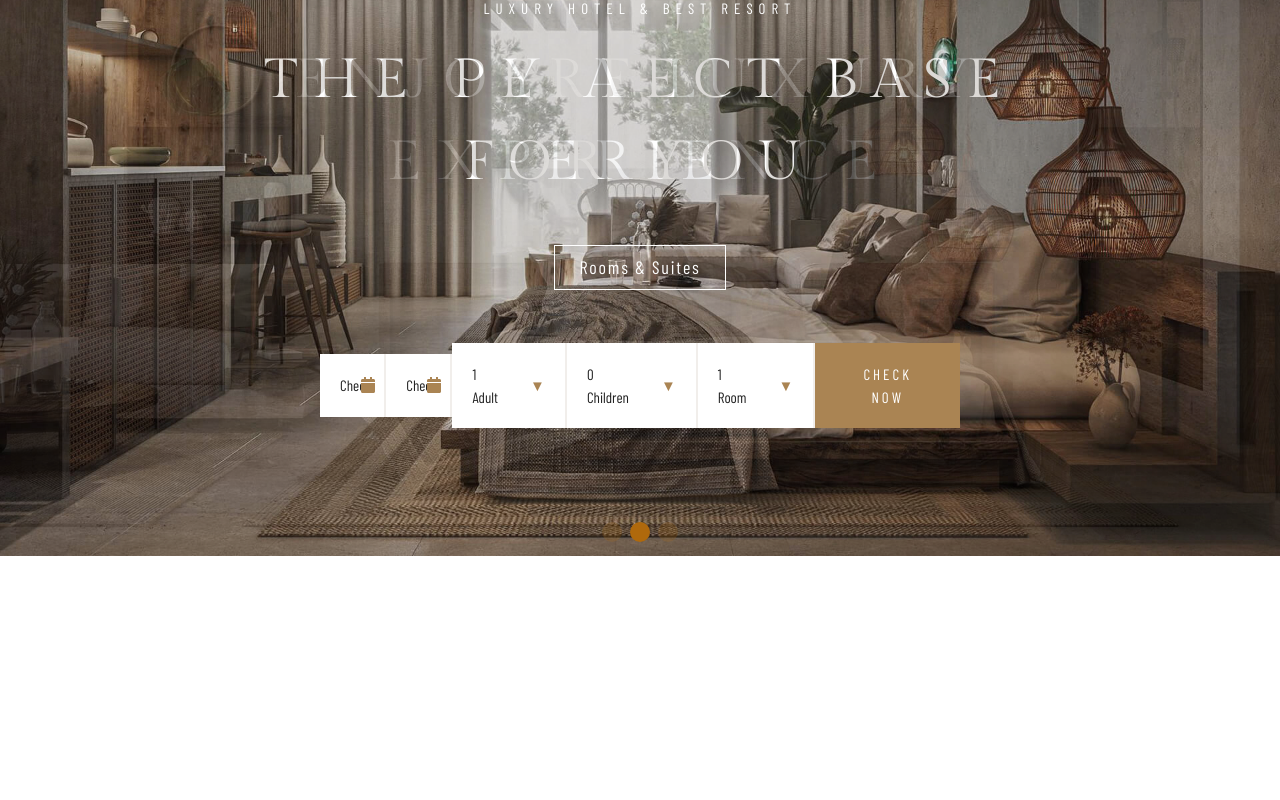
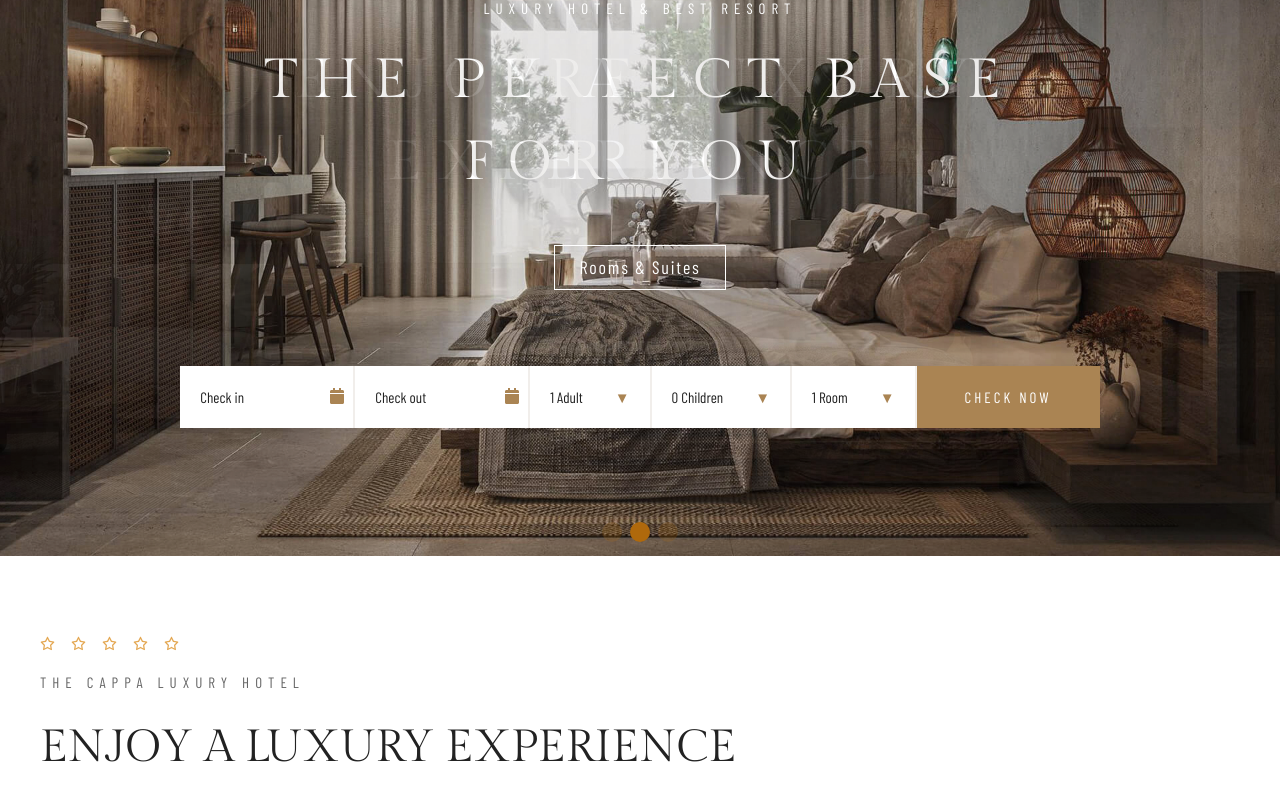
Before and after one commit to abssujan/luxury-hotel-v1, a React (Vite) app: page / in a window 1280 px wide. Shown: the part 244-1044 px from the top of the page. Before the commit the page ends 800 px from the top, so only its background shows below. Built offline with nearby package versions, Linux system fonts and the light colour scheme; a web font is replaced by a local one.

Commit message:
trying to fixed hero image positoning porblem

```diff
--- a/src/pages/Home/Home.css
+++ b/src/pages/Home/Home.css
@@ -26,3 +26,7 @@
     height: 20px;
     bottom: 50px;
   }
+  .fixed-element {
+    position: fixed;
+    z-index: 100; /* or even higher */
+  }
--- a/src/pages/Home/Home.jsx
+++ b/src/pages/Home/Home.jsx
@@ -20,6 +20,7 @@ import NavBar from "../../components/NavBar/NavBar";
 import TitleOne from "./TitleComponent/TitleOne";
 import TitleTwo from "./TitleComponent/TitleTwo";
 import HotelBooking from "./HotelBooking/HotelBooking";
+import RoomDetails from "./RoomsDetails/RoomDetails";
 
 const Home = () => {
   useEffect(() => {
@@ -31,12 +32,12 @@ const Home = () => {
 
   return (
     <div>
-      <div className=" relative">
+      <div className="relative"> {/* This is the container that defines boundaries */}
         {/* swiper slider */}
         <Swiper
           pagination={{ clickable: true }}
           autoplay={{
-            delay: 5000, // Delay between slides (2 seconds)
+            delay: 5000, // Delay between slides (5 seconds)
             disableOnInteraction: false, // Autoplay won't stop after user interaction
           }}
           onSlideChange={() => {
@@ -56,7 +57,7 @@ const Home = () => {
           <SwiperSlide>
             <img className="relative" src={bg2} alt="Background 2" />
             <div className="absolute inset-0 flex items-center justify-center">
-              <TitleTwo></TitleTwo>
+              <TitleTwo />
             </div>
           </SwiperSlide>
           <SwiperSlide>
@@ -66,14 +67,21 @@ const Home = () => {
             </div>
           </SwiperSlide>
         </Swiper>
+
+        {/* navigation bar positioning inside the relative container */}
+        <div className="z-40 absolute top-0 left-0 w-full">
+          <NavBar />
+        </div>
+
+        {/* check in and out bar positioned within the relative container */}
+        <div className="absolute left-1/2 transform -translate-x-1/2 bottom-32 z-40 w-full">
+          <HotelBooking />
+        </div>
       </div>
-      {/* navigation bar positioning  */}
-      <div className="z-40 absolute top-0 left-0">
-        <NavBar />
-      </div>
-      {/* check in and out bar */}
-      <div className="fixed left-1/2 transform -translate-x-1/2 bottom-32 z-40">
-        <HotelBooking></HotelBooking>
+
+      {/* rooms and details section */}
+      <div className="mt-20">
+        <RoomDetails />
       </div>
     </div>
   );
--- /dev/null
+++ b/src/pages/Home/RoomsDetails/RoomDetails.jsx
@@ -0,0 +1,35 @@
+import { FaRegStar } from "react-icons/fa6";
+const RoomDetails = () => {
+  return (
+    <div>
+      <div className=" max-w-[1200px] mx-auto">
+        {/* container */}
+        <div>
+          {/* left side details */}
+          <div>
+            {/* star */}
+            <div className="text-[#e4a853] flex space-x-4 text-[15px] text-center justify-start w-full">
+              <FaRegStar />
+              <FaRegStar />
+              <FaRegStar />
+              <FaRegStar />
+              <FaRegStar />
+            </div>
+            {/* p tag */}
+            <p className="text-[15px] font-[400] text-[#666] uppercase mb-5 tracking-[6px] mt-5">
+              The Cappa Luxury Hotel
+            </p>
+            {/* heading tag */}
+            <h1 className="w-[50rem] text-[#222] mb-10 font-gilda text-[45px] uppercase font-[400] ">
+              Enjoy a Luxury Experience
+            </h1>
+          </div>
+          {/* right side images */}
+          <div></div>
+        </div>
+      </div>
+    </div>
+  );
+};
+
+export default RoomDetails;
--- a/src/pages/Rooms/RoomsAndsuites.jsx
+++ b/src/pages/Rooms/RoomsAndsuites.jsx
@@ -1,5 +1,6 @@
 import NavBar from "../../components/NavBar/NavBar";
-import HotelBooking from "../Home/HotelBooking/HotelBooking";
+
+import RoomDetails from "../Home/RoomsDetails/RoomDetails";
 
 const RoomsAndsuites = () => {
     return (
@@ -7,7 +8,7 @@ const RoomsAndsuites = () => {
             <NavBar></NavBar>
 
             <div className="flex items-center justify-center h-screen">
-                <HotelBooking></HotelBooking>
+                <RoomDetails></RoomDetails>
             </div>
         </div>
     );
```
